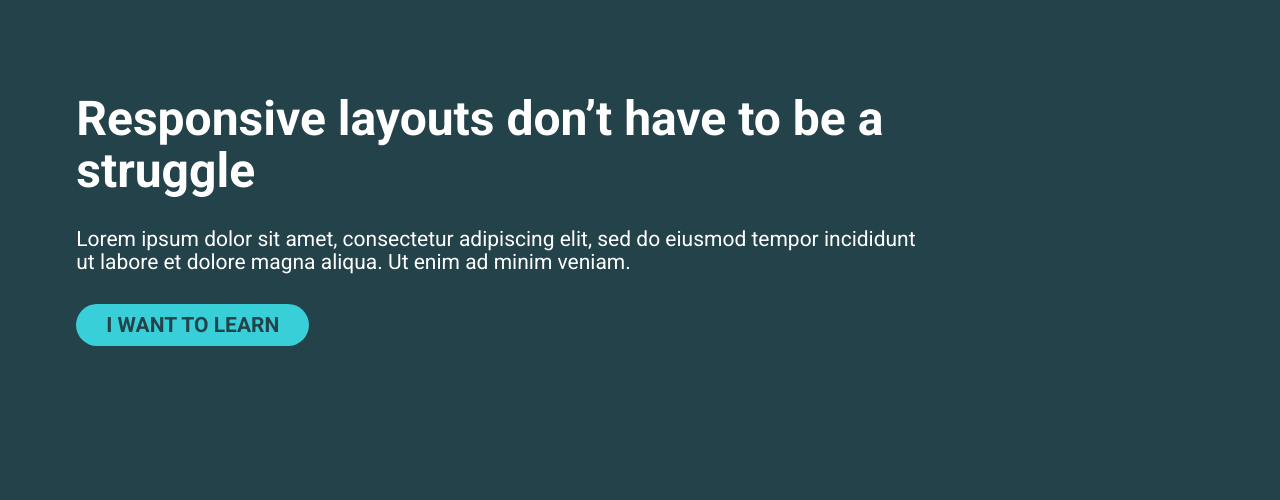
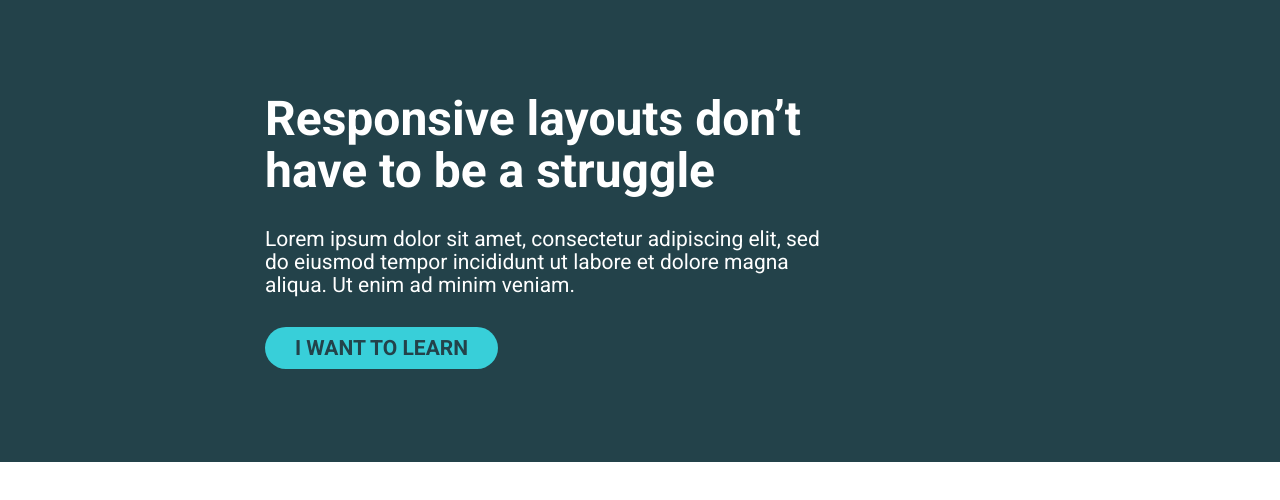
Before and after one commit to DarrickFauvel/kp-conquering-responsive-layouts, a plain HTML site: page challenge03/index.html in a window 1280 px wide. Drawn offline with Linux system fonts and the light colour scheme.

Commit message:
Complete Challenge 03

```diff
--- a/challenge03/style.css
+++ b/challenge03/style.css
@@ -9,26 +9,34 @@
 *,
 *::before,
 *::after {
+  box-sizing: border-box;
+}
+
+* {
   margin: 0;
-  box-sizing: border-box;
 }
 
 body {
   font-family: 'Roboto', sans-serif;
+}
+
+.main {
   background-color: var(--bg-primary);
   color: #fff;
 }
 
 .container {
   margin-inline: calc((122 / 16) * 1em);
+  padding-block: calc((148 / 16) * 1em);
+  max-width: 750px;
+  margin-inline: auto;
 }
 
 .content {
-  margin-block: calc((148 / 16) * 1em);
-  line-height: 1.1;
-
   display: grid;
   gap: 3em;
+
+  line-height: 1.1;
   width: 75%;
 }
 
@@ -52,3 +60,8 @@ a {
   width: fit-content;
   text-transform: uppercase;
 }
+
+a:hover,
+a:focus {
+  box-shadow: inset 0 0 0 3px yellow;
+}
```
